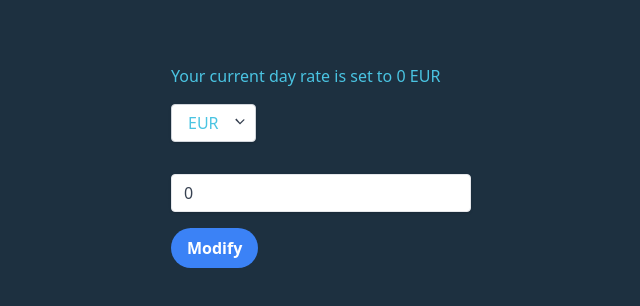
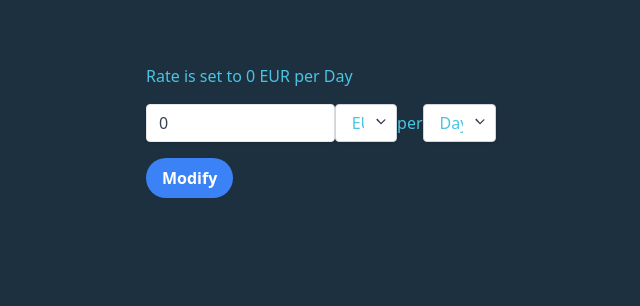
Before and after one commit to frago23/HowMuchMoneyYouGot, a SvelteKit app: page /settings in a window 1280 px wide. Shown: the top 306 px of the page, without its empty margins (319-959 px from the left). Built offline with nearby package versions, Linux system fonts and the light colour scheme; some icons are missing.

Commit message:
added rate frequency

```diff
--- /dev/null
+++ b/src/components/rateFrequencies.svelte
@@ -0,0 +1,31 @@
+<script>
+    import { rateFrequencyStore } from "$lib/stores";
+    import { frequencies } from "$lib/constants";
+
+    function handleChange(event) {
+        rateFrequencyStore.set(event.target.value);
+    }
+</script>
+
+<div class="relative inline-block text-left my-4">
+    <select
+        class="block appearance-none w-full bg-white border border-gray-300 hover:border-gray-500 px-4 py-2 pr-8 rounded shadow leading-tight focus:outline-none focus:shadow-outline"
+        value={$rateFrequencyStore}
+        on:change={handleChange}
+    >
+        {#each frequencies as frequency}
+            <option value={frequency}>{frequency}</option>
+        {/each}
+    </select>
+    <div
+        class="pointer-events-none absolute inset-y-0 right-0 flex items-center px-2 text-gray-700"
+    >
+        <svg
+            class="fill-current h-4 w-4"
+            xmlns="http://www.w3.org/2000/svg"
+            viewBox="0 0 20 20"
+        >
+            <path d="M10 12l-6-6 1.5-1.5L10 9.8l4.5-4.5L16 6z" />
+        </svg>
+    </div>
+</div>
--- /dev/null
+++ b/src/lib/constants.js
@@ -0,0 +1,6 @@
+const defaultFrequency = "Day";
+const frequencies = ["Year", "Month", "Day", "Hour"];
+
+const defaultCurrency = "EUR";
+
+export { frequencies, defaultFrequency, defaultCurrency };
--- /dev/null
+++ b/src/lib/helpers.js
@@ -0,0 +1,18 @@
+function getTotalWorkingDays(currentYear) {
+    const startDate = new Date(currentYear, 1, 1);
+    const endDate = new Date(currentYear, 12, 31);
+    let workingDays = 0;
+
+    while (startDate <= endDate) {
+        if (startDate.getDay() !== 0 && startDate.getDay() !== 6) {
+            workingDays++;
+        }
+        startDate.setDate(startDate.getDate() + 1);
+    }
+
+    return workingDays;
+}
+
+export {
+    getTotalWorkingDays
+}
--- a/src/lib/stores.js
+++ b/src/lib/stores.js
@@ -1,11 +1,20 @@
 import { writable } from "svelte/store";
+import { defaultFrequency, defaultCurrency } from "./constants";
 
 const dayRateStore = writable(0);
 const notificationStore = writable(false);
-const currencyStore = writable('EUR');
+
+const currencyStore = writable(defaultCurrency);
+const currentSavedCurrencyStore = writable(defaultCurrency);
+
+const rateFrequencyStore = writable(defaultFrequency);
+const currentRateFrequencyStore = writable(defaultFrequency);
 
 export {
     dayRateStore,
     notificationStore,
-    currencyStore
+    currencyStore,
+    currentSavedCurrencyStore,
+    rateFrequencyStore,
+    currentRateFrequencyStore
 }
--- a/src/routes/+layout.svelte
+++ b/src/routes/+layout.svelte
@@ -1,12 +1,32 @@
 <script>
     import "../app.css";
-    import { notificationStore, dayRateStore } from "$lib/stores";
+    import { notificationStore, dayRateStore, currentSavedCurrencyStore, currentRateFrequencyStore, currencyStore, rateFrequencyStore } from "$lib/stores";
     import { onMount } from "svelte";
 
     let show = false;
     notificationStore.subscribe(x => {
         show = x;
     })
+
+    onMount(async () => {
+        const storedDayRate = localStorage.getItem("storedDayRate");
+        const storedCurrency = localStorage.getItem("storedCurrency");
+        const storedRateFrequency = localStorage.getItem("storedRateFrequency");
+
+        if (storedDayRate) {
+            dayRateStore.update((_) => +storedDayRate);
+        }
+
+        if (storedCurrency) {
+            currencyStore.update((_) => storedCurrency);
+            currentSavedCurrencyStore.update((_) => storedCurrency);
+        }
+
+        if (storedRateFrequency) {
+            rateFrequencyStore.update((_) => storedRateFrequency);
+            currentRateFrequencyStore.update((_) => storedRateFrequency);
+        }
+    });
 </script>
 
 <svelte:head>
@@ -20,12 +40,12 @@
 
 {#if show}
     <div
-        class="fixed top-3 right-3 bg-teal-100 border-t-4 border-teal-500 rounded-b text-teal-900 px-4 py-3 shadow-md opacity-85"
+        class="fixed bottom-3 right-3 bg-teal-100 border-t-4 border-teal-500 rounded-b text-teal-900 px-4 py-3 shadow-md opacity-85"
         role="alert"
     >
         <div class="flex justify-start items-center">
             <i class="mi mi-check mx-2"></i>
-            <p class="font-bold">Day rate updated</p>
+            <p class="font-bold">Settings updated</p>
         </div>
     </div>
 {/if}
--- a/src/routes/+page.svelte
+++ b/src/routes/+page.svelte
@@ -1,22 +1,66 @@
 <script>
-    import { onMount } from "svelte";
     import { toShortForm } from "$lib/numberFormatHelper";
-    import { dayRateStore, currencyStore } from "$lib/stores";
+    import { getTotalWorkingDays } from "$lib/helpers";
+    import {
+        dayRateStore,
+        currentSavedCurrencyStore,
+        currentRateFrequencyStore,
+    } from "$lib/stores";
     import { get } from "svelte/store";
 
+    let currentYear = new Date().getFullYear();
     let yearRate = 0;
     let monthRate = 0;
+    let dayRate = 0;
+    let rate = 0;
     let hourRate = 0;
     let minuteRate = 0;
-    let currency = '';
+    let rateFrequency = "";
+    let currency = "";
 
-    onMount(async () => {
-        const dayRate = get(dayRateStore);
-        currency = get(currencyStore);
-        yearRate = dayRate * 240;
-        monthRate = dayRate * 20;
-        hourRate = dayRate / 8;
+    const calculateRates = () => {
+        rateFrequency = get(currentRateFrequencyStore);
+        const totalWorkingDays = getTotalWorkingDays(currentYear);
+
+        switch (rateFrequency) {
+            case "Hour":
+                yearRate = rate * totalWorkingDays * 8;
+                monthRate = rate * 20 * 8;
+                dayRate = rate * 8;
+                hourRate = rate;
+                break;
+            case "Day":
+                yearRate = rate * totalWorkingDays;
+                monthRate = rate * 20;
+                dayRate = rate;
+                hourRate = rate / 8;
+                break;
+            case "Month":
+                yearRate = rate * 12;
+                monthRate = rate;
+                dayRate = rate / 20;
+                hourRate = rate;
+                break;
+            case "Year":
+                yearRate = rate;
+                monthRate = rate / 12;
+                dayRate = rate / totalWorkingDays;
+                hourRate = dayRate / 8;
+                break;
+            default:
+                break;
+        }
+
         minuteRate = hourRate / 60;
+    };
+
+    dayRateStore.subscribe((x) => {
+        rate = x;
+        calculateRates();
+    });
+
+    currentSavedCurrencyStore.subscribe((x) => {
+        currency = x;
     });
 
     // export let data;
@@ -44,46 +88,44 @@
     </a>
 
     <span class="my-2 text-xl"
-        >With {get(dayRateStore)} {currency} day rate, you earn:</span
+        >In {currentYear} with {rate} {currency} per {rateFrequency}, you earn:</span
     >
     <div class="w-full flex justify-center items-end my-8">
         <span class="my-2 text-5xl">{toShortForm(yearRate)}</span>
-        <div class='mx-4 text-xl'>
-            <span class='font-bold'>{currency}</span>
-            <span class="italic ">per year</span>
+        <div class="mx-4 text-xl">
+            <span class="font-bold">{currency}</span>
+            <span class="italic">per year</span>
         </div>
     </div>
 
     <div class="w-full flex justify-center items-end my-8">
         <span class="my-2 text-5xl">{toShortForm(monthRate)}</span>
-        <div class='mx-4 text-xl'>
-            <span class='font-bold'>{currency}</span>
+        <div class="mx-4 text-xl">
+            <span class="font-bold">{currency}</span>
             <span class="italic">per month</span>
         </div>
     </div>
 
     <div class="w-full flex justify-center items-end my-8">
-        <span class="my-2 text-5xl"
-            >{toShortForm(get(dayRateStore))}</span
-        >
-        <div class='mx-4 text-xl'>
-            <span class='font-bold'>{currency}</span>
+        <span class="my-2 text-5xl">{toShortForm(dayRate)}</span>
+        <div class="mx-4 text-xl">
+            <span class="font-bold">{currency}</span>
             <span class="italic">per day</span>
         </div>
     </div>
 
     <div class="w-full flex justify-center items-end my-8">
         <span class="my-2 text-5xl">{toShortForm(hourRate)}</span>
-        <div class='mx-4 text-xl'>
-            <span class='font-bold'>{currency}</span>
+        <div class="mx-4 text-xl">
+            <span class="font-bold">{currency}</span>
             <span class="italic">per hour</span>
         </div>
     </div>
 
     <div class="w-full flex justify-center items-end my-8">
         <span class="my-2 text-5xl">{toShortForm(minuteRate)}</span>
-        <div class='mx-4 text-xl'>
-            <span class='font-bold'>{currency}</span>
+        <div class="mx-4 text-xl">
+            <span class="font-bold">{currency}</span>
             <span class="italic">per minute</span>
         </div>
     </div>
--- a/src/routes/settings/+page.svelte
+++ b/src/routes/settings/+page.svelte
@@ -4,23 +4,51 @@
     import { goto } from "$app/navigation";
 
     // $lib
-    import { dayRateStore, currencyStore } from "$lib/stores";
+    import {
+        dayRateStore,
+        currencyStore,
+        currentSavedCurrencyStore,
+        rateFrequencyStore,
+        currentRateFrequencyStore,
+    } from "$lib/stores";
     import { showNotification } from "$lib/notifications";
     import Currencies from "../../components/currencies.svelte";
+    import RateFrequencies from "../../components/rateFrequencies.svelte";
 
-    let currency = '';
-    let currentSetCurrency = '';
+    let currency = "";
+    let currentSetCurrency = "";
 
     let currentSetRate = 0;
     let currentRate = 0;
 
-    currencyStore.subscribe(x => {
+    let rateFrequency = "";
+    let currentSetRateFrequency = "";
+
+    dayRateStore.subscribe((x) => {
+        currentSetRate = x;
+        currentRate = x;
+    });
+
+    currencyStore.subscribe((x) => {
         currency = x;
-    })
+    });
+
+    rateFrequencyStore.subscribe((x) => {
+        rateFrequency = x;
+    });
+
+    currentSavedCurrencyStore.subscribe((x) => {
+        currentSetCurrency = x;
+    });
+
+    currentRateFrequencyStore.subscribe((x) => {
+        currentSetRateFrequency = x;
+    });
 
     onMount(() => {
         const rate = get(dayRateStore);
-        currentSetCurrency = get(currencyStore);
+        currentSetCurrency = get(currentSavedCurrencyStore);
+        currentSetRateFrequency = get(currentRateFrequencyStore);
         currentRate = rate == null ? 0 : rate;
         currentSetRate = currentRate;
     });
@@ -29,19 +57,26 @@
         if (currentRate < 1) return;
 
         persistRate();
+
         dayRateStore.update((_) => currentRate);
         currencyStore.update((_) => currency);
+        currentSavedCurrencyStore.update((_) => currency);
+        rateFrequencyStore.update((_) => rateFrequency);
+        currentRateFrequencyStore.update((_) => rateFrequency);
+
         showNotification();
         goto("/");
     };
 
     const persistRate = () => {
-        localStorage.setItem("rate", currentRate.toString());
+        localStorage.setItem("storedDayRate", currentRate.toString());
+        localStorage.setItem("storedCurrency", currency);
+        localStorage.setItem("storedRateFrequency", rateFrequency);
     };
 </script>
 
 <div class="p-8 w-full flex justify-center">
-    <div class='w-[300px] flex flex- items-center'>
+    <div class="w-[350px] flex flex- items-center">
         <a
             class="cursor-pointer fixed top-5 right-5 text-3xl"
             href="/"
@@ -50,20 +85,26 @@
             <i class="mi mi-home"></i>
         </a>
 
-        <div class="mt-8">
-            <span>Your current day rate is set to {currentSetRate} {currentSetCurrency}</span>
+        <div class="mt-8 w-full">
+            <span
+                >Rate is set to {currentSetRate}
+                {currentSetCurrency} per {currentSetRateFrequency}</span
+            >
 
-            <Currencies />
-
-            <div class="my-4">
+            <div class="flex justify-around items-center w-full">
+                <div>
                     <input
-                    class="shadow appearance-none border rounded w-full py-2 px-3 text-gray-700 leading-tight focus:outline-none focus:shadow-outline"
+                        class="w-[75px] shadow appearance-none border rounded w-full py-2 px-3 text-gray-700 leading-tight focus:outline-none focus:shadow-outline"
                         id="number"
                         type="number"
                         placeholder="Day rate"
                         bind:value={currentRate}
                         min="1"
                     />
+                </div>
+                <Currencies />
+                <span>per</span>
+                <RateFrequencies />
             </div>
 
             <button
```
Also changed, not shown: src/routes/api/test/+server.js (+0 -1 lines). Lines whose indentation alone changed are shown as unchanged.
